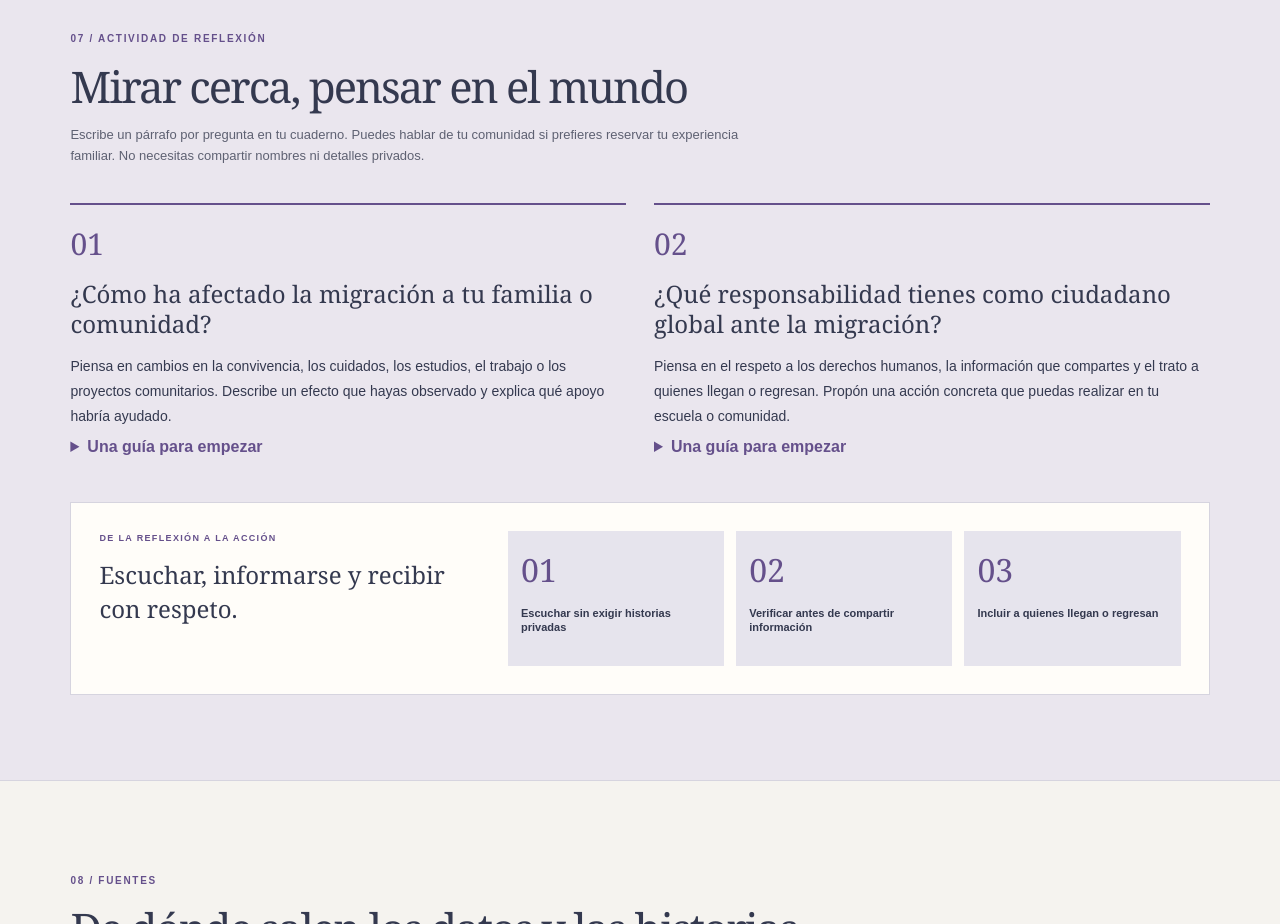
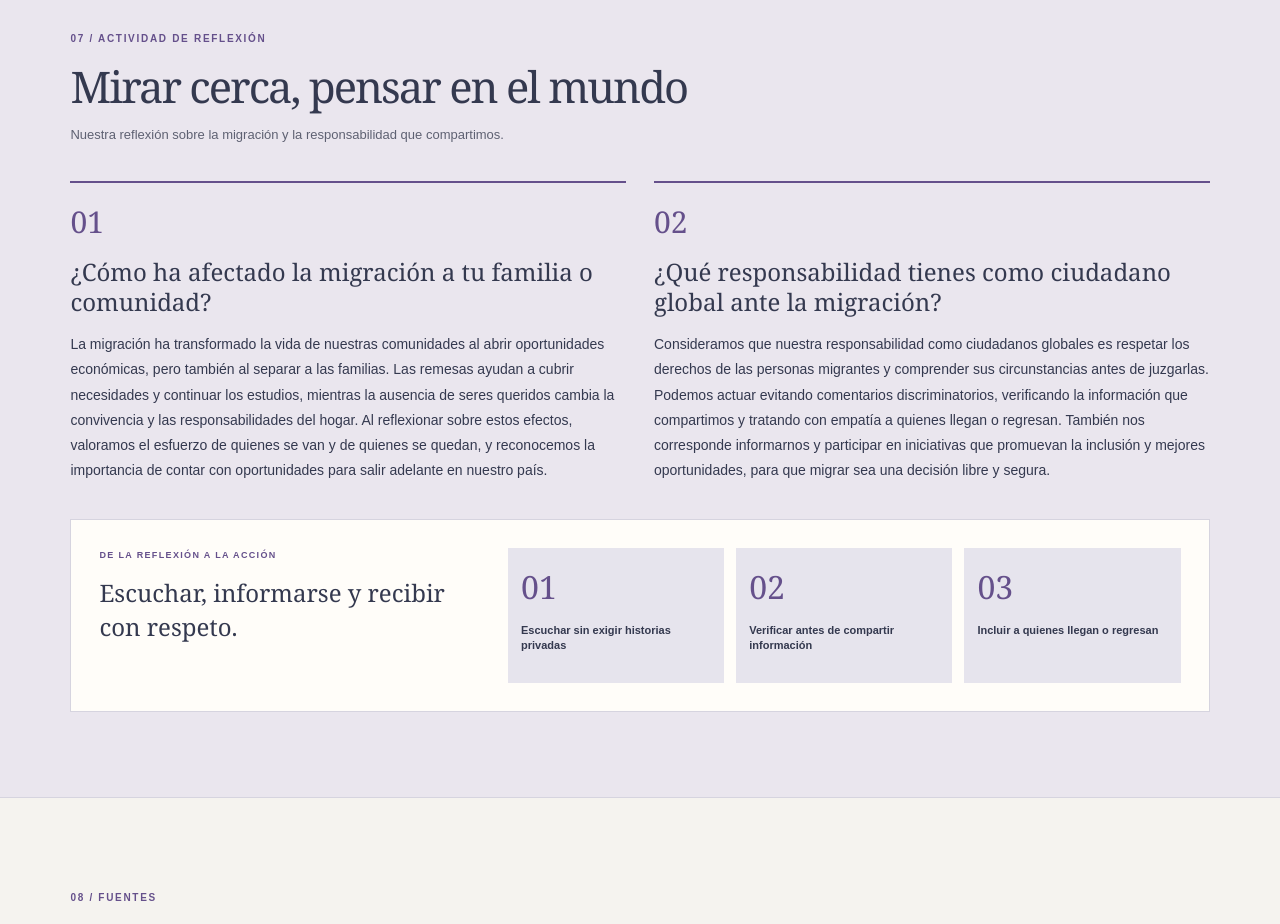
Before and after one commit to emilymenchu/revista, a plain HTML site: page capitulo-5.html in a window 1280 px wide. Shown: the part 5660-6584 px from the top of the page. Drawn offline with Linux system fonts and the light colour scheme.

Commit message:
Reflexión Cap 5

```diff
--- a/capitulo-5.html
+++ b/capitulo-5.html
@@ -291,31 +291,26 @@
         <section class="edu-section" id="reflexion">
             <div class="section-top"><span>07 / ACTIVIDAD DE REFLEXIÓN</span>
                 <h2>Mirar cerca, pensar en el mundo</h2>
-                <p>Escribe un párrafo por pregunta en tu cuaderno. Puedes hablar de tu comunidad si prefieres reservar
-                    tu experiencia familiar. No necesitas compartir nombres ni detalles privados.</p>
+                <p>Nuestra reflexión sobre la migración y la responsabilidad que compartimos.</p>
             </div>
             <div class="question-list migration-questions">
                 <article><b>01</b>
                     <h3>¿Cómo ha afectado la migración a tu familia o comunidad?</h3>
-                    <p>Piensa en cambios en la convivencia, los cuidados, los estudios, el trabajo o los proyectos
-                        comunitarios. Describe un efecto que hayas observado y explica qué apoyo habría ayudado.</p>
-                    <details>
-                        <summary>Una guía para empezar</summary>
-                        <p>«En mi familia o comunidad he observado… Esto ha cambiado… Considero que podríamos apoyar
-                            mediante…» Si no conoces una experiencia cercana, analiza una de las historias del capítulo
-                            y aclara que es un caso documentado.</p>
-                    </details>
+                    <p>La migración ha transformado la vida de nuestras comunidades al abrir oportunidades económicas,
+                        pero también al separar a las familias. Las remesas ayudan a cubrir necesidades y continuar
+                        los estudios, mientras la ausencia de seres queridos cambia la convivencia y las responsabilidades
+                        del hogar. Al reflexionar sobre estos efectos, valoramos el esfuerzo de quienes se van y de
+                        quienes se quedan, y reconocemos la importancia de contar con oportunidades para salir adelante
+                        en nuestro país.</p>
                 </article>
                 <article><b>02</b>
                     <h3>¿Qué responsabilidad tienes como ciudadano global ante la migración?</h3>
-                    <p>Piensa en el respeto a los derechos humanos, la información que compartes y el trato a quienes
-                        llegan o regresan. Propón una acción concreta que puedas realizar en tu escuela o comunidad.</p>
-                    <details>
-                        <summary>Una guía para empezar</summary>
-                        <p>«Como ciudadano global, considero que mi responsabilidad es… Puedo ponerlo en práctica al…
-                            Para evitar la discriminación, me comprometo a…» Explica por qué tu acción puede ayudar y
-                            cómo sabrías si la cumpliste.</p>
-                    </details>
+                    <p>Consideramos que nuestra responsabilidad como ciudadanos globales es respetar los derechos
+                        de las personas migrantes y comprender sus circunstancias antes de juzgarlas. Podemos actuar
+                        evitando comentarios discriminatorios, verificando la información que compartimos y tratando
+                        con empatía a quienes llegan o regresan. También nos corresponde informarnos y participar
+                        en iniciativas que promuevan la inclusión y mejores oportunidades, para que migrar sea una
+                        decisión libre y segura.</p>
                 </article>
             </div>
             <div class="ideal-school">
```
